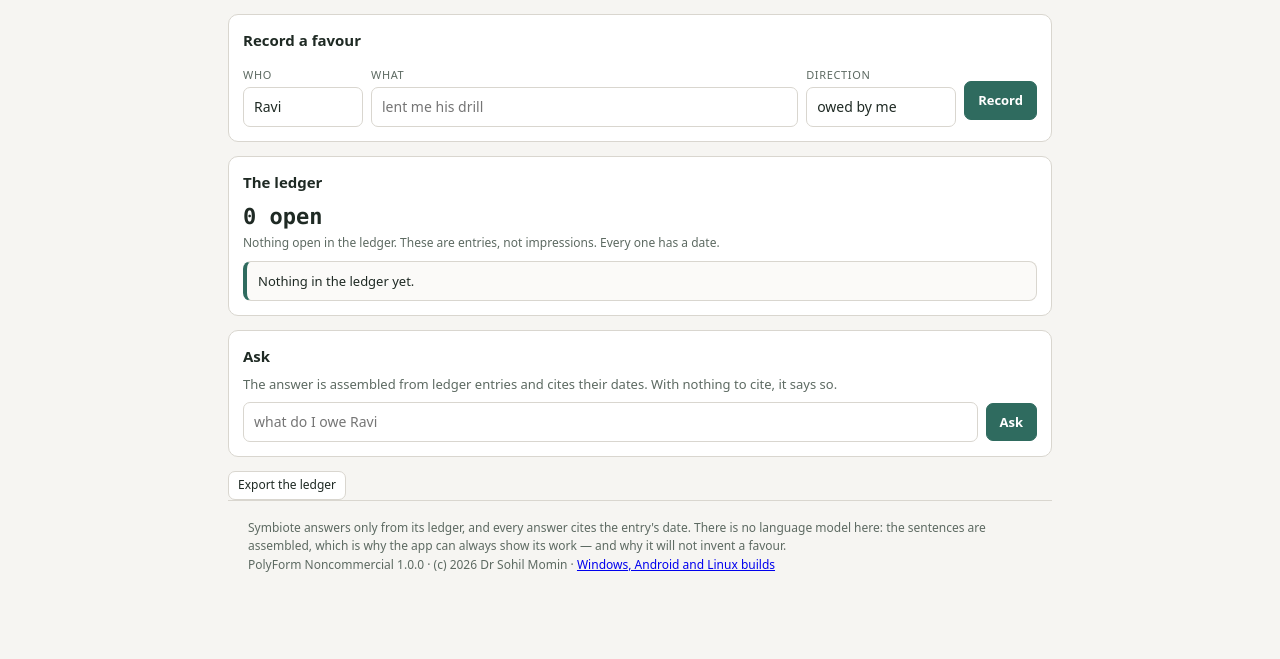
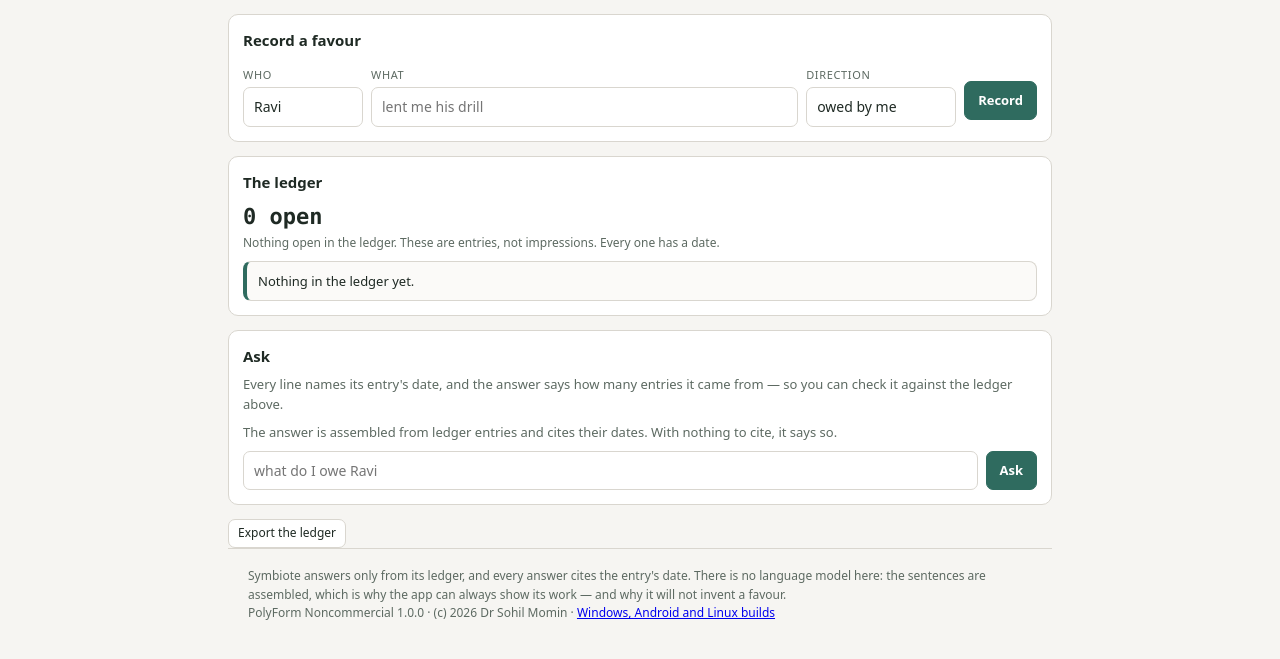
Before and after one commit to drsamonline/app-symbiote, a website: page docs/play/index.html in a window 1280 px wide. Shown: the part 61-720 px from the top of the page. Drawn offline with Linux system fonts and the light colour scheme.

Commit message:
docs: say on the page that the answer is checkable against the ledger
Also the push that triggers the build: a workflow added in the branch-creating push does not fire for
that push.

```diff
--- a/docs/play/index.html
+++ b/docs/play/index.html
@@ -73,6 +73,7 @@
 
   <section class="card">
     <h2>Ask</h2>
+    <p class="claim">Every line names its entry's date, and the answer says how many entries it came from — so you can check it against the ledger above.</p>
     <p class="claim">The answer is assembled from ledger entries and cites their dates. With nothing to cite, it says so.</p>
     <div class="bar" style="margin-top:0">
       <input type="text" id="q" placeholder="what do I owe Ravi" style="flex:1">
```
